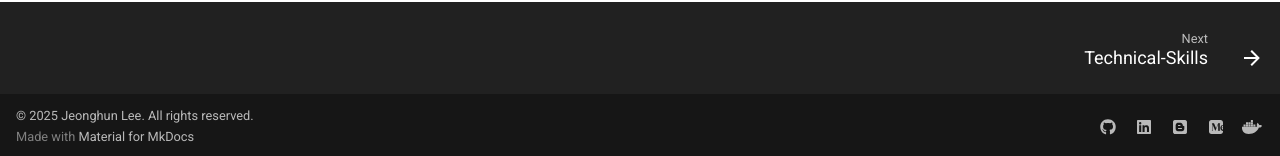
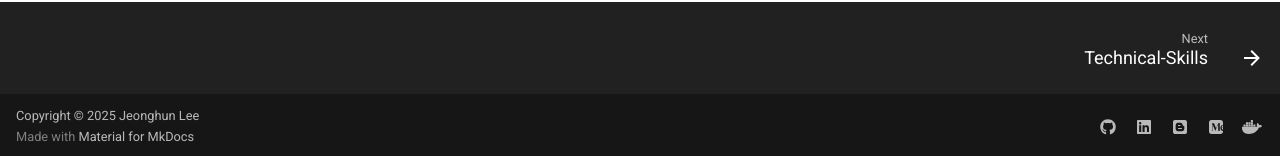
Before and after one commit to JeonghunLee/JeonghunLee.github.io, an MkDocs documentation site: the page built from docs/index.md, in a window 1280 px wide and 900 px high, scrolled down 1159 px. Shown: the part 741-897 px from the top of the window. Built offline with MkDocs 1.6.1 and Material for MkDocs 9.7.7, drawn with Linux system fonts in a browser that asks for light colours; comment, search, counter and statistics services are not loaded.

Commit message:
update it

```diff
--- a/mkdocs.yml
+++ b/mkdocs.yml
@@ -135,5 +135,4 @@ extra:
                             # Admin > Property Settings > Create > Tracking ID (측정ID)
 
 copyright: >
-  © 2025 Jeonghun Lee.
-  All rights reserved.
+  Copyright © 2025 Jeonghun Lee
```
